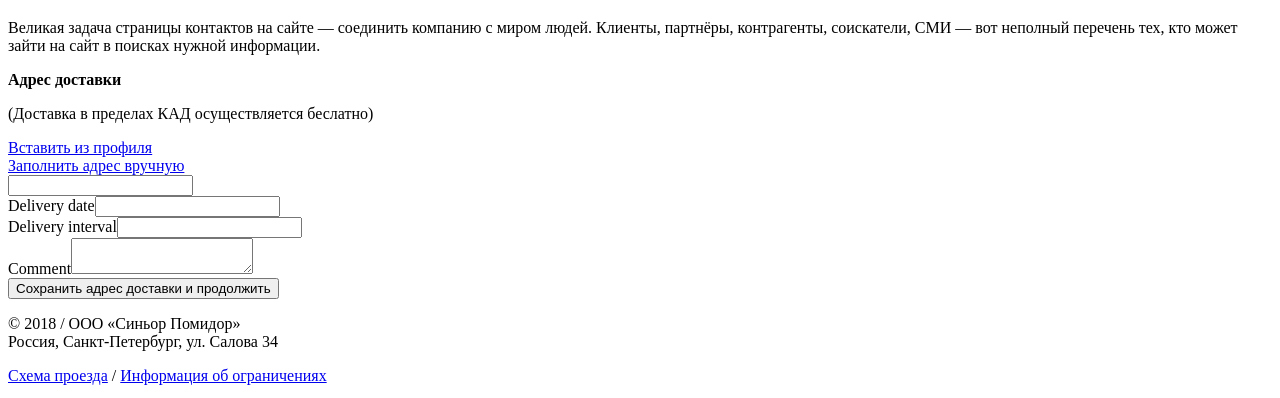
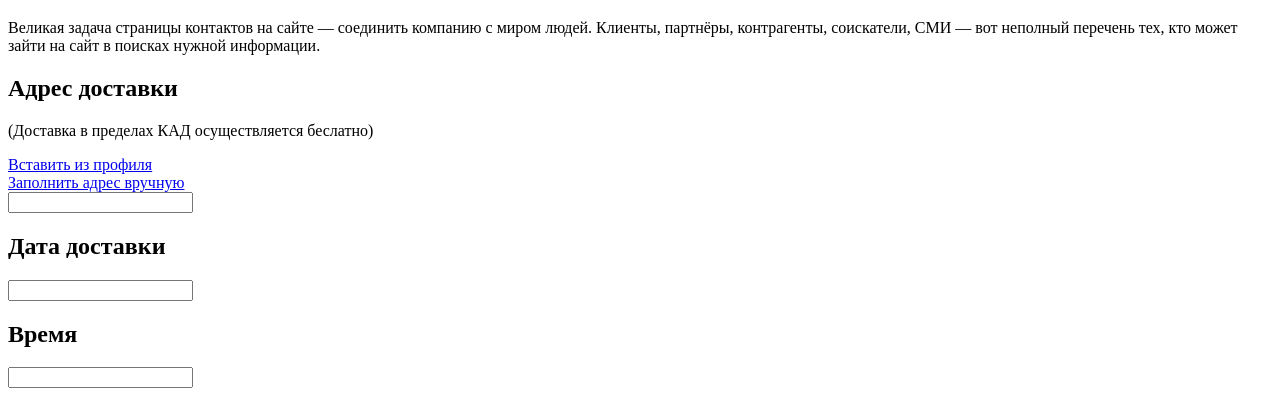
Before and after one commit to a-berezhkov/pomodoro, a Yii app: template front/views/user/delivery.php in a window 1280 px wide. Shown: the part 309-707 px from the top of the page. Run offline with PHP 8.4 and a stand-in for Yii, Linux system fonts and the light colour scheme; the template is opened without the code that fills it, so the values that code supplies are empty; form fields are guessed from the names that the template uses; a stand-in replaces the project's code that opens the database connection; some libraries are stand-ins or nearby versions.

Commit message:
delivery styling

```diff
--- a/front/views/user/delivery.php
+++ b/front/views/user/delivery.php
@@ -15,12 +15,12 @@ $this->title = Yii::t('user', 'Delivery');
 $this->params['breadcrumbs'][] = $this->title;
 $API_KEY = \Yii::$app->params['API_GOOGLE_MAP_KEY'];
 
-$this->registerJsFile('/web/js/front/delivery.js', ['depends' => [\yii\web\JqueryAsset::className()]]);
+$this->registerJsFile('@web/js/front/delivery.js', ['depends' => [\yii\web\JqueryAsset::className()]]);
 
 ?>
 
 
-<div class="page page-cart"> <!-- TODO change class page-cart to page-delivery ----->
+<div class="page page-cart page-delivery"> <!-- TODO change class page-cart to page-delivery ----->
     <div class="row">
         <div class="col-md-3">
             <?= $this->render('_menu') ?>
@@ -37,7 +37,7 @@ $this->registerJsFile('/web/js/front/delivery.js', ['depends' => [\yii\web\Jquer
                 </div>
                 <div class="row">
                     <div class="col-md-8">
-                    <b>Адрес доставки</b>
+                        <h2 class="section-name ">Адрес доставки</h2>
                         <p>
                             (Доставка в пределах КАД осуществляется беслатно)
                         </p>
@@ -123,6 +123,7 @@ $this->registerJsFile('/web/js/front/delivery.js', ['depends' => [\yii\web\Jquer
                 </div>
                 <div class="row">
                     <div class="col-md-4">
+                        <h2 class="section-name ">Дата доставки</h2>
                         <?= $form->field($model, 'delivery_date')->widget(\kartik\widgets\DatePicker::classname(), [
                             'type' => \kartik\widgets\DatePicker::TYPE_INLINE,
 
@@ -136,27 +137,28 @@ $this->registerJsFile('/web/js/front/delivery.js', ['depends' => [\yii\web\Jquer
                                 // you can hide the input by setting the following
                                 'class' => 'hide'
                             ]
-                    ]); ?>
+                        ])->label(false); ?>
                     </div>
                     <div class="col-md-2">
-                    <?= $form->field($model, 'delivery_interval')->radioList(['8-13' => '8-13', '14-19' => '14-19']) ?>
+                        <h2 class="section-name ">Время</h2>
+                        <?= $form->field($model, 'delivery_interval')->radioList(['8-13' => '8-13', '14-19' => '14-19'])->label(false) ?>
                     </div>
                     <div class="col-md-6">
-                    <?= $form->field($model, 'comment')->textarea() ?>
+                        <h2 class="section-name ">Комментарий к заказу</h2>
+                        <?= $form->field($model, 'comment')->textarea(['rows' => 14])->label(false) ?>
                     </div>
                 </div>
-            <div class="row">
-                <div class="form-group">
-                </div>
+                <div class="form-group text-right">
+
 
                     <?= Html::hiddenInput('cart-items', null, ['id' => 'cart']) ?>
 
 
-                <?= Html::submitButton('Сохранить адрес доставки и продолжить', ['class' => 'btn btn-success']) ?>
+                    <?= Html::submitButton('Сохранить адрес доставки и продолжить', ['class' => 'btn button']) ?>
                 </div>
 
                 <? ActiveForm::end() ?>
+
             </div>
         </div>
     </div>
-</div>
--- a/web/css/front/sass/elements/_module.scss
+++ b/web/css/front/sass/elements/_module.scss
@@ -3,3 +3,4 @@
 @import "modal-backdrop";
 @import "basket-badge";
 @import "basket-panel";
+@import "select2";
```
Also changed, not shown: web/css/front/main.css (+23 -0 lines), web/css/front/sass/elements/_select2.scss (added, +10 -0 lines), web/css/front/sass/layouts/_cart.scss (+18 -0 lines). Lines whose indentation alone changed are shown as unchanged.
